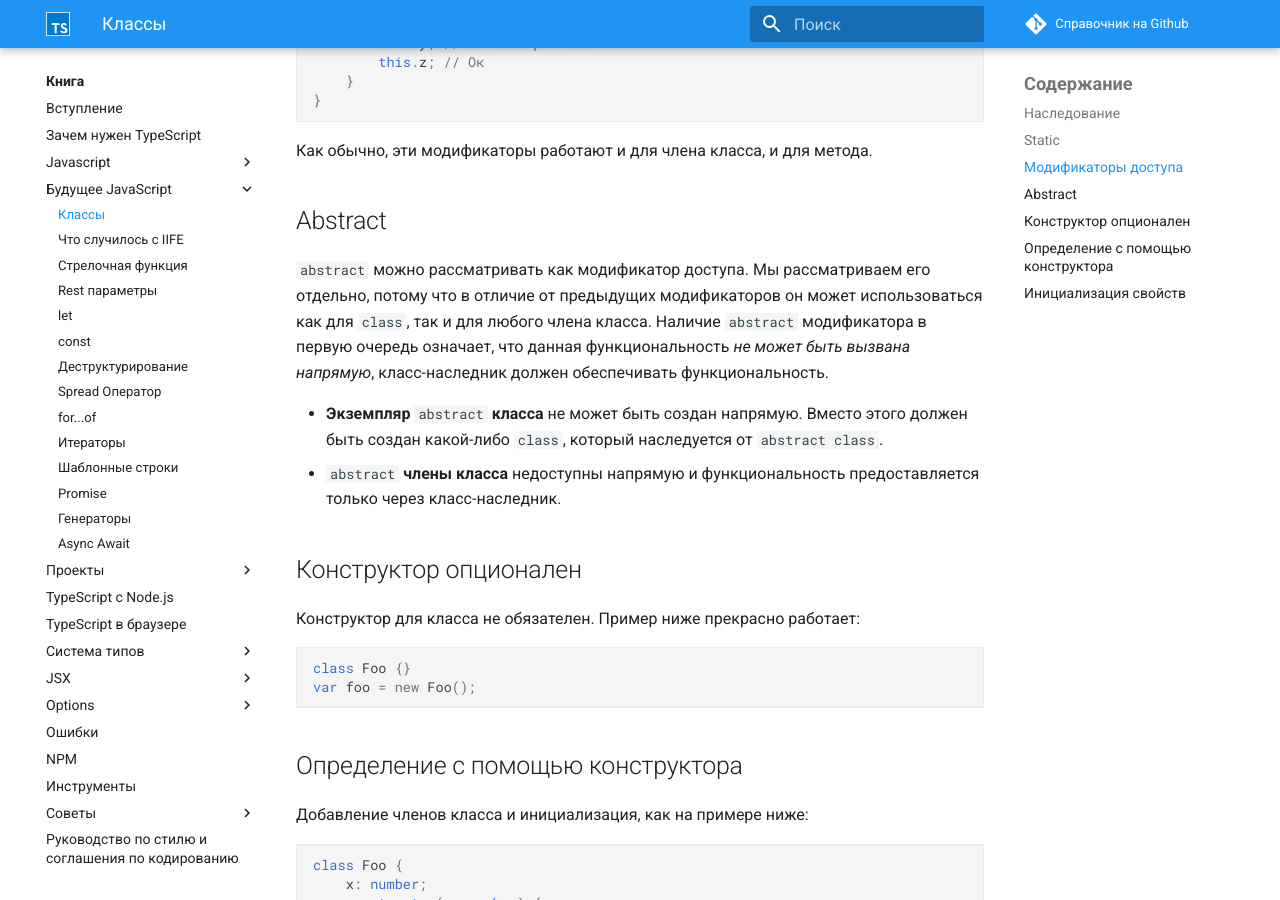
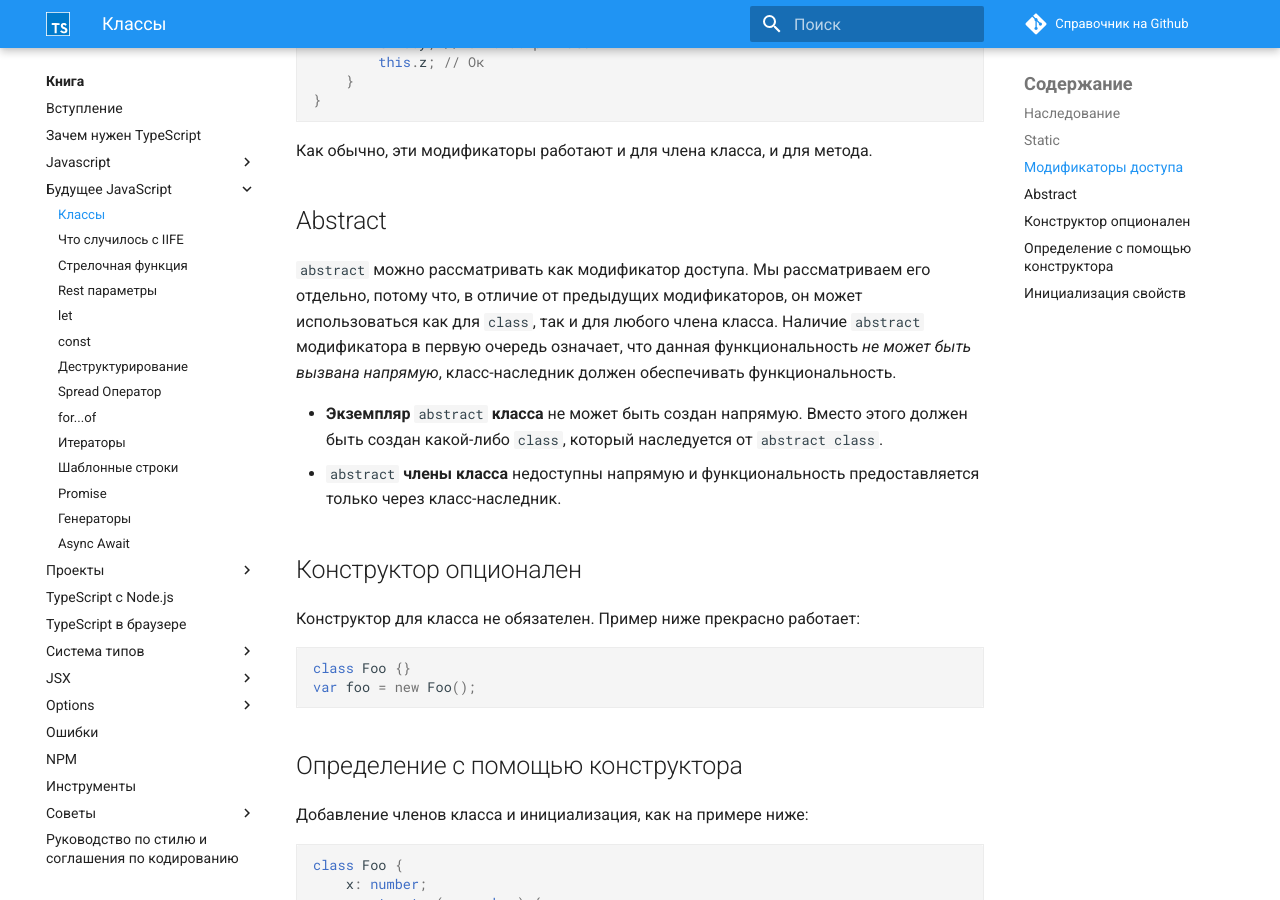
Before and after one commit to xsltdev/scriptdev.ru, an MkDocs documentation site: the page built from docs/book/future-javascript/classes.md, in a window 1280 px wide and 900 px high, scrolled down 3216 px. Built offline with MkDocs 1.6.1 and Material for MkDocs 9.7.7, drawn with Linux system fonts in a browser that asks for light colours; comment, search, counter and statistics services are not loaded.

Commit message:
corrected mistakes

```diff
--- a/docs/book/future-javascript/classes.md
+++ b/docs/book/future-javascript/classes.md
@@ -136,7 +136,7 @@ class FooChild extends FooBase {
 
 ## Abstract
 
-`abstract` можно рассматривать как модификатор доступа. Мы рассматриваем его отдельно, потому что в отличие от предыдущих модификаторов он может использоваться как для `class`, так и для любого члена класса. Наличие `abstract` модификатора в первую очередь означает, что данная функциональность _не может быть вызвана напрямую_, класс-наследник должен обеспечивать функциональность.
+`abstract` можно рассматривать как модификатор доступа. Мы рассматриваем его отдельно, потому что, в отличие от предыдущих модификаторов, он может использоваться как для `class`, так и для любого члена класса. Наличие `abstract` модификатора в первую очередь означает, что данная функциональность _не может быть вызвана напрямую_, класс-наследник должен обеспечивать функциональность.
 
 -   **Экземпляр** `abstract` **класса** не может быть создан напрямую. Вместо этого должен быть создан какой-либо `class`, который наследуется от `abstract class`.
 -   `abstract` **члены класса** недоступны напрямую и функциональность предоставляется только через класс-наследник.
```
